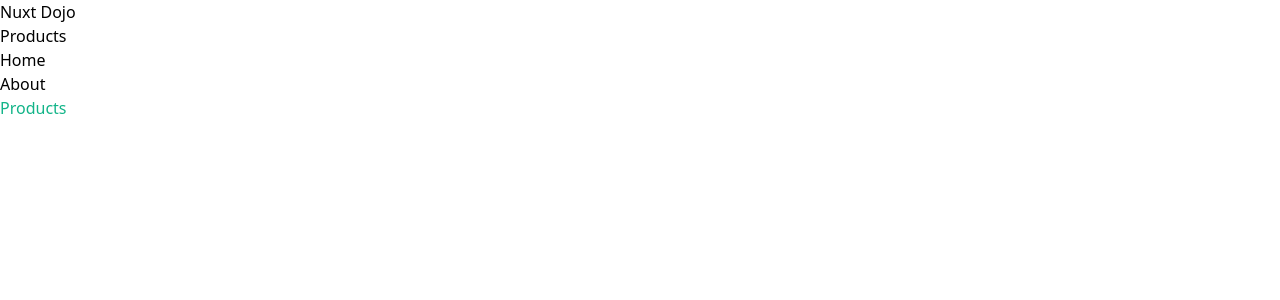
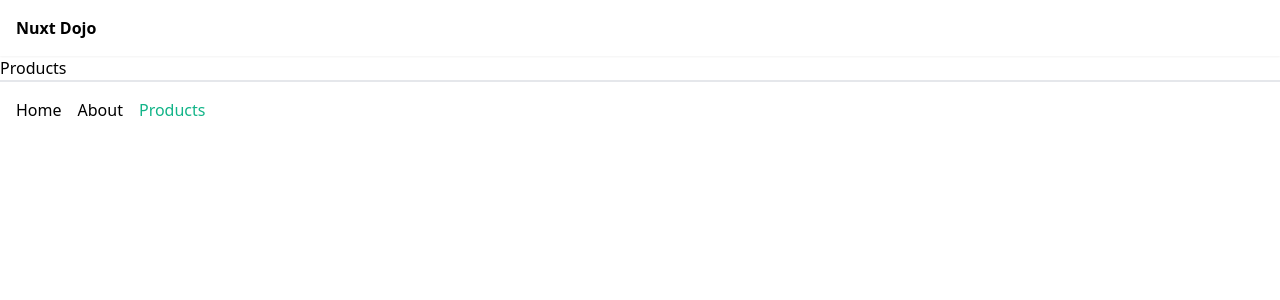
Before and after one commit to ksquaredcoding/nuxt-dojo, a Nuxt app: page /products in a window 1280 px wide. Shown: the top 300 px of the page. Built offline with nearby package versions, Linux system fonts and the light colour scheme.

Commit message:
basic styling to navbar

```diff
--- a/layouts/default.vue
+++ b/layouts/default.vue
@@ -1,9 +1,9 @@
 <template>
   <div>
-    <header>
-      <nav>
-        <NuxtLink to="/">Nuxt Dojo</NuxtLink>
-        <ul>
+    <header class="shadow-sm bg-white">
+      <nav class="container mx-auto p-4 flex justify-between">
+        <NuxtLink to="/" class="font-bold">Nuxt Dojo</NuxtLink>
+        <ul class="flex gap-4">
           <li>
             <NuxtLink to="/">Home</NuxtLink>
           </li>
@@ -17,7 +17,7 @@
       </nav>
     </header>
 
-    <div>
+    <div class="container mx-auto p-4">
       <slot />
     </div>
 
--- a/layouts/products.vue
+++ b/layouts/products.vue
@@ -1,9 +1,8 @@
 <template>
   <div>
-    <header>
-      <nav>
-        <NuxtLink to="/">Nuxt Dojo</NuxtLink>
-
+    <header class="shadow-sm bg-white">
+      <nav class="container mx-auto p-4">
+        <NuxtLink to="/" class="font-bold">Nuxt Dojo</NuxtLink>
       </nav>
     </header>
 
@@ -11,8 +10,8 @@
       <slot />
     </div>
 
-    <footer>
-      <ul>
+    <footer class="container mx-auto p-4 flex justify-between border-t-2">
+      <ul class="flex gap-4">
         <li>
           <NuxtLink to="/">Home</NuxtLink>
         </li>
```
